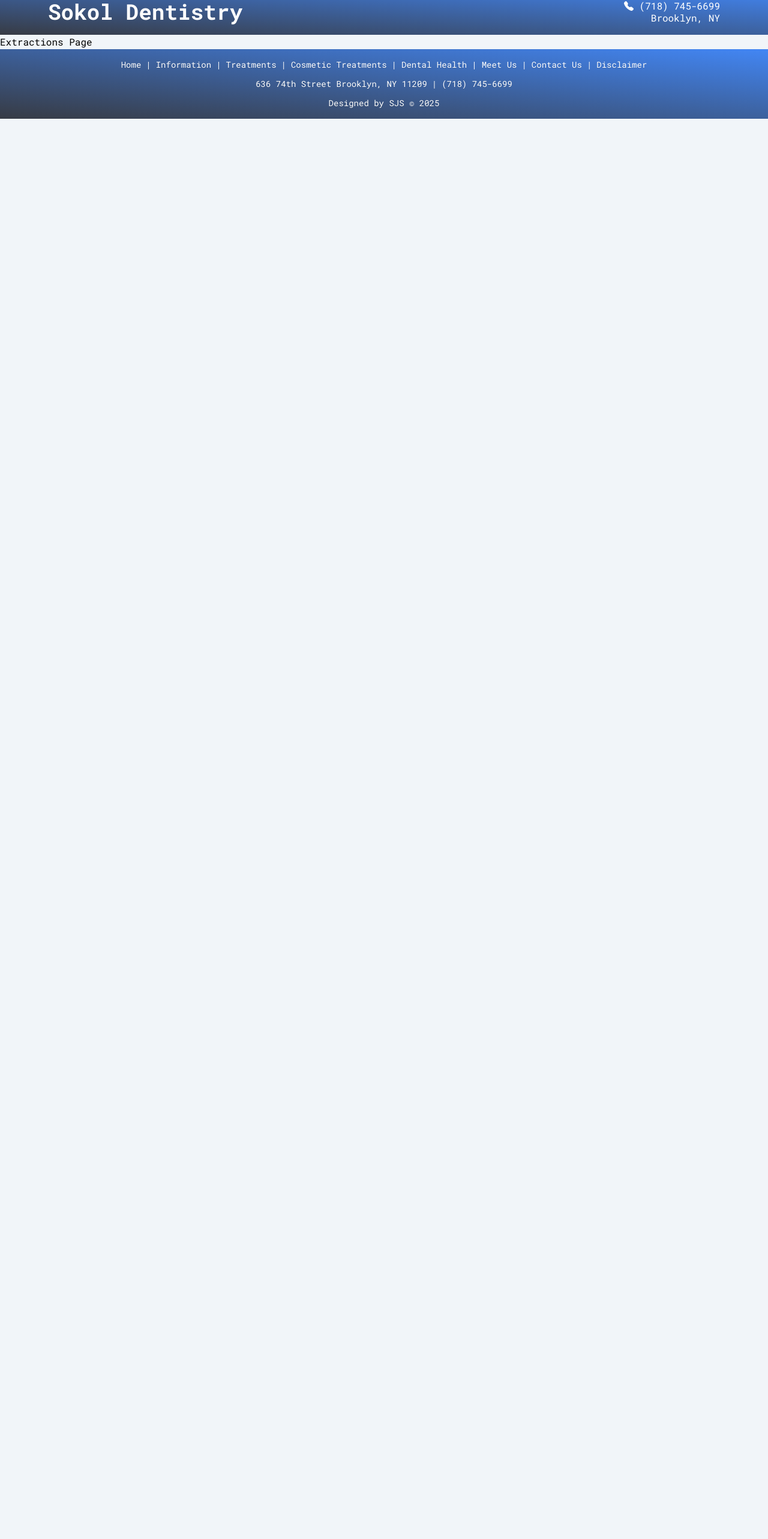
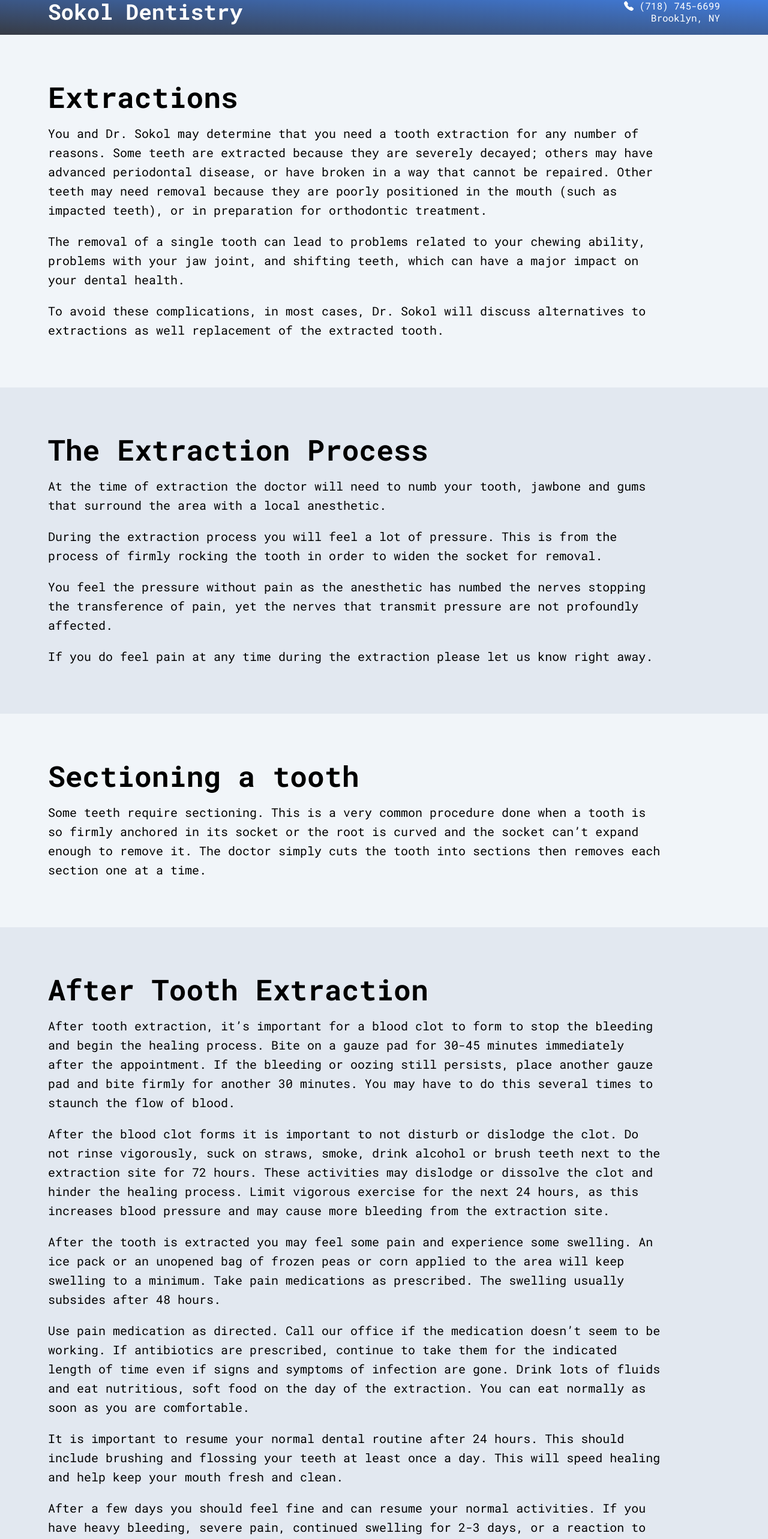
Before and after one commit to samSharivker/sokol-dentistry, a Next.js app: page /treatments/extractions in a window 1280 px wide. Shown: the part 19-2585 px from the top of the page at 60% size. Before the commit the page ends 800 px from the top, so only its background shows below. Built offline with nearby package versions, Linux system fonts and the light colour scheme.

Commit message:
extractions

```diff
--- a/app/treatments/extractions/page.tsx
+++ b/app/treatments/extractions/page.tsx
@@ -1,9 +1,36 @@
-"use client"
+"use client";
 
 export default function Extractions() {
   return (
-    <div>
-      <p>Extractions Page</p>
+    <div className="min-h-screen w-full flex flex-col items-center overflow-x-hidden">
+      <div className="w-full flex flex-col gap-5 px-6 py-10 md:px-20 md:py-20">
+        <p className="font-bold text-3xl sm:text-4xl md:text-5xl">Extractions</p>
+        <p className="text-base sm:text-lg md:text-xl leading-7 sm:leading-8 max-w-5xl">
+          You and Dr. Sokol may determine that you need a tooth extraction for any number of reasons. Some teeth are extracted because they are severely decayed; others may have advanced periodontal disease, or have broken in a way that cannot be repaired. Other teeth may need removal because they are poorly positioned in the mouth (such as impacted teeth), or in preparation for orthodontic treatment.
+        </p>
+        <p className="text-base sm:text-lg md:text-xl leading-7 sm:leading-8 max-w-5xl">The removal of a single tooth can lead to problems related to your chewing ability, problems with your jaw joint, and shifting teeth, which can have a major impact on your dental health.</p>
+        <p className="text-base sm:text-lg md:text-xl leading-7 sm:leading-8 max-w-5xl">To avoid these complications, in most cases, Dr. Sokol will discuss alternatives to extractions as well replacement of the extracted tooth.</p>
+      </div>
+      <div className="w-full flex flex-col gap-5 px-6 py-10 md:px-20 md:py-20 bg-slate-200">
+        <p className="font-bold text-3xl sm:text-4xl md:text-5xl">The Extraction Process</p>
+        <p className="text-base sm:text-lg md:text-xl leading-7 sm:leading-8 max-w-5xl">At the time of extraction the doctor will need to numb your tooth, jawbone and gums that surround the area with a local anesthetic.</p>
+        <p className="text-base sm:text-lg md:text-xl leading-7 sm:leading-8 max-w-5xl">During the extraction process you will feel a lot of pressure. This is from the process of firmly rocking the tooth in order to widen the socket for removal.</p>
+        <p className="text-base sm:text-lg md:text-xl leading-7 sm:leading-8 max-w-5xl">You feel the pressure without pain as the anesthetic has numbed the nerves stopping the transference of pain, yet the nerves that transmit pressure are not profoundly affected.</p>
+        <p className="text-base sm:text-lg md:text-xl leading-7 sm:leading-8 max-w-5xl">If you do feel pain at any time during the extraction please let us know right away.</p>
+      </div>
+      <div className="w-full flex flex-col gap-5 px-6 py-10 md:px-20 md:py-20">
+        <p className="font-bold text-3xl sm:text-4xl md:text-5xl">Sectioning a tooth</p>
+        <p className="text-base sm:text-lg md:text-xl leading-7 sm:leading-8 max-w-5xl">Some teeth require sectioning. This is a very common procedure done when a tooth is so firmly anchored in its socket or the root is curved and the socket can’t expand enough to remove it. The doctor simply cuts the tooth into sections then removes each section one at a time.</p>
+      </div>
+      <div className="w-full flex flex-col gap-5 px-6 py-10 md:px-20 md:py-20 bg-slate-200">
+        <p className="font-bold text-3xl sm:text-4xl md:text-5xl">After Tooth Extraction</p>
+        <p className="text-base sm:text-lg md:text-xl leading-7 sm:leading-8 max-w-5xl">After tooth extraction, it’s important for a blood clot to form to stop the bleeding and begin the healing process. Bite on a gauze pad for 30-45 minutes immediately after the appointment. If the bleeding or oozing still persists, place another gauze pad and bite firmly for another 30 minutes. You may have to do this several times to staunch the flow of blood.</p>
+        <p className="text-base sm:text-lg md:text-xl leading-7 sm:leading-8 max-w-5xl">After the blood clot forms it is important to not disturb or dislodge the clot. Do not rinse vigorously, suck on straws, smoke, drink alcohol or brush teeth next to the extraction site for 72 hours. These activities may dislodge or dissolve the clot and hinder the healing process. Limit vigorous exercise for the next 24 hours, as this increases blood pressure and may cause more bleeding from the extraction site.</p>
+        <p className="text-base sm:text-lg md:text-xl leading-7 sm:leading-8 max-w-5xl">After the tooth is extracted you may feel some pain and experience some swelling. An ice pack or an unopened bag of frozen peas or corn applied to the area will keep swelling to a minimum. Take pain medications as prescribed. The swelling usually subsides after 48 hours.</p>
+        <p className="text-base sm:text-lg md:text-xl leading-7 sm:leading-8 max-w-5xl">Use pain medication as directed. Call our office if the medication doesn’t seem to be working. If antibiotics are prescribed, continue to take them for the indicated length of time even if signs and symptoms of infection are gone. Drink lots of fluids and eat nutritious, soft food on the day of the extraction. You can eat normally as soon as you are comfortable.</p>
+        <p className="text-base sm:text-lg md:text-xl leading-7 sm:leading-8 max-w-5xl">It is important to resume your normal dental routine after 24 hours. This should include brushing and flossing your teeth at least once a day. This will speed healing and help keep your mouth fresh and clean.</p>
+        <p className="text-base sm:text-lg md:text-xl leading-7 sm:leading-8 max-w-5xl">After a few days you should feel fine and can resume your normal activities. If you have heavy bleeding, severe pain, continued swelling for 2-3 days, or a reaction to the medication, call our office immediately.</p>
+      </div>
     </div>
   );
 }
```
